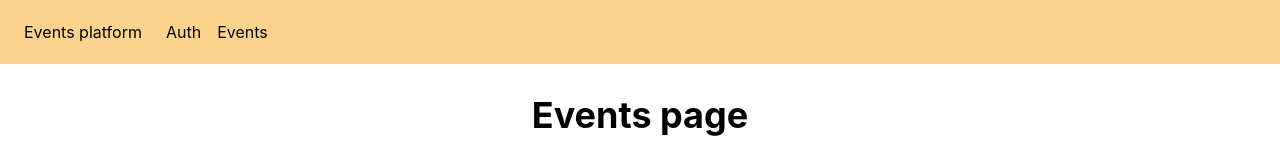
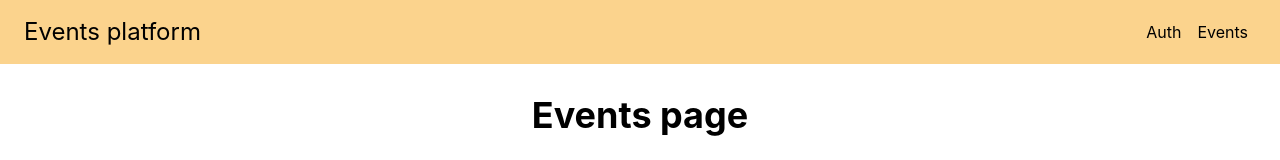
Before and after one commit to ipaulin/event-booking-frontend, a React (Create React App) app: page /events in a window 1280 px wide. Shown: the top 160 px of the page. Built offline with nearby package versions, Linux system fonts and the light colour scheme; no server answers.

Commit message:
change design of nav

```diff
--- a/src/App.css
+++ b/src/App.css
@@ -4,10 +4,7 @@
 
 @tailwind utilities;
 
-.modal-container {
-	top: 10rem;
-	right: calc((100% - 50%) / 2);
-}
+
 
 .events-grid {
 	grid-column-gap: 15px;
--- a/src/components/MainNavigation/MainNavigation.js
+++ b/src/components/MainNavigation/MainNavigation.js
@@ -6,9 +6,9 @@ const MainNavigation = props => (
 	<AuthContext.Consumer>
 		{
 			(context) => {
-				return (<header className="flex items-center h-16 bg-orange-300  px-6">
+				return (<header className="flex justify-between items-center h-16 bg-orange-300  px-6">
 				<div className="mr-4">
-					<h2>Events platform</h2>
+					<h2 className="text-2xl">Events platform</h2>
 				</div>
 				<nav>
 					<ul className="list-none flex">
```
